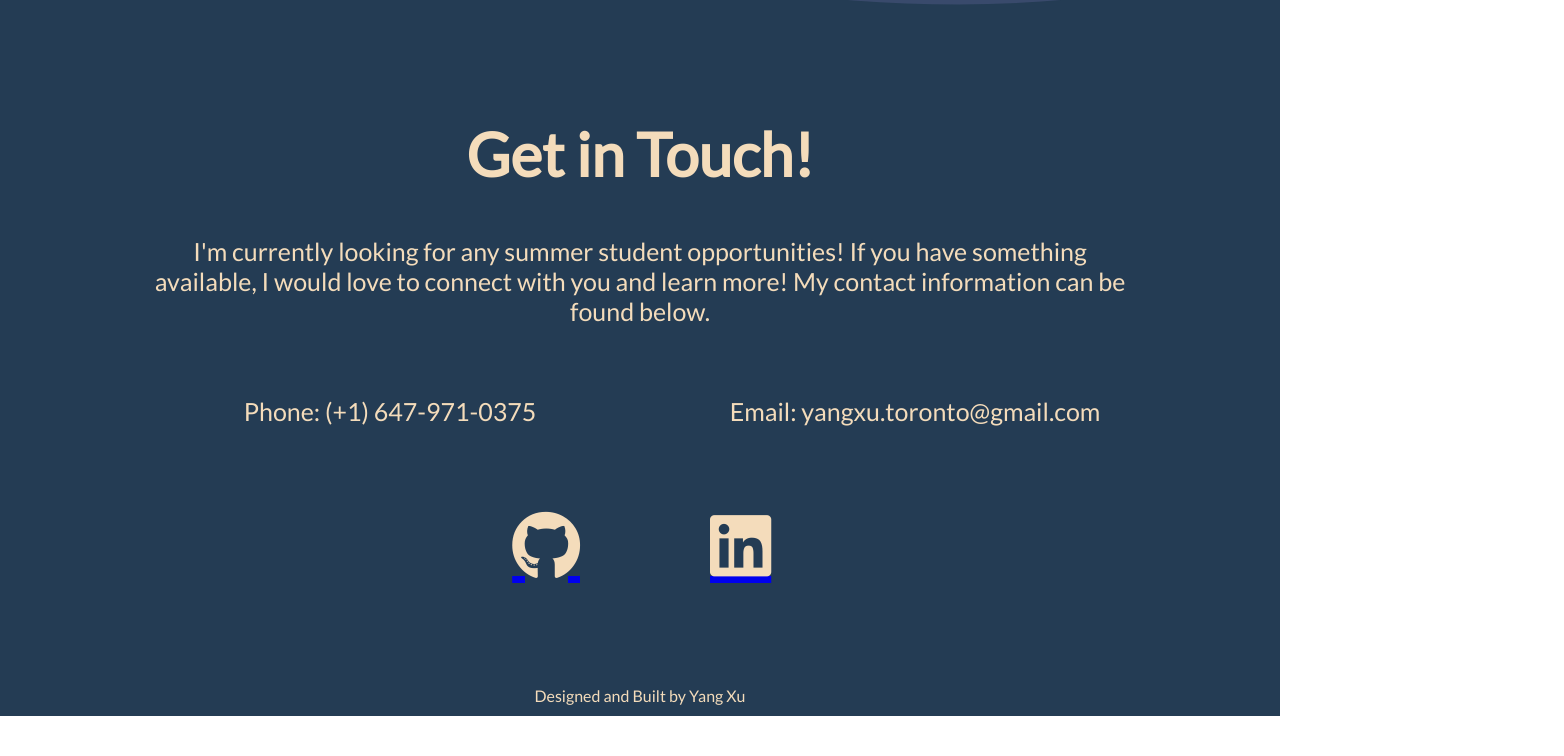
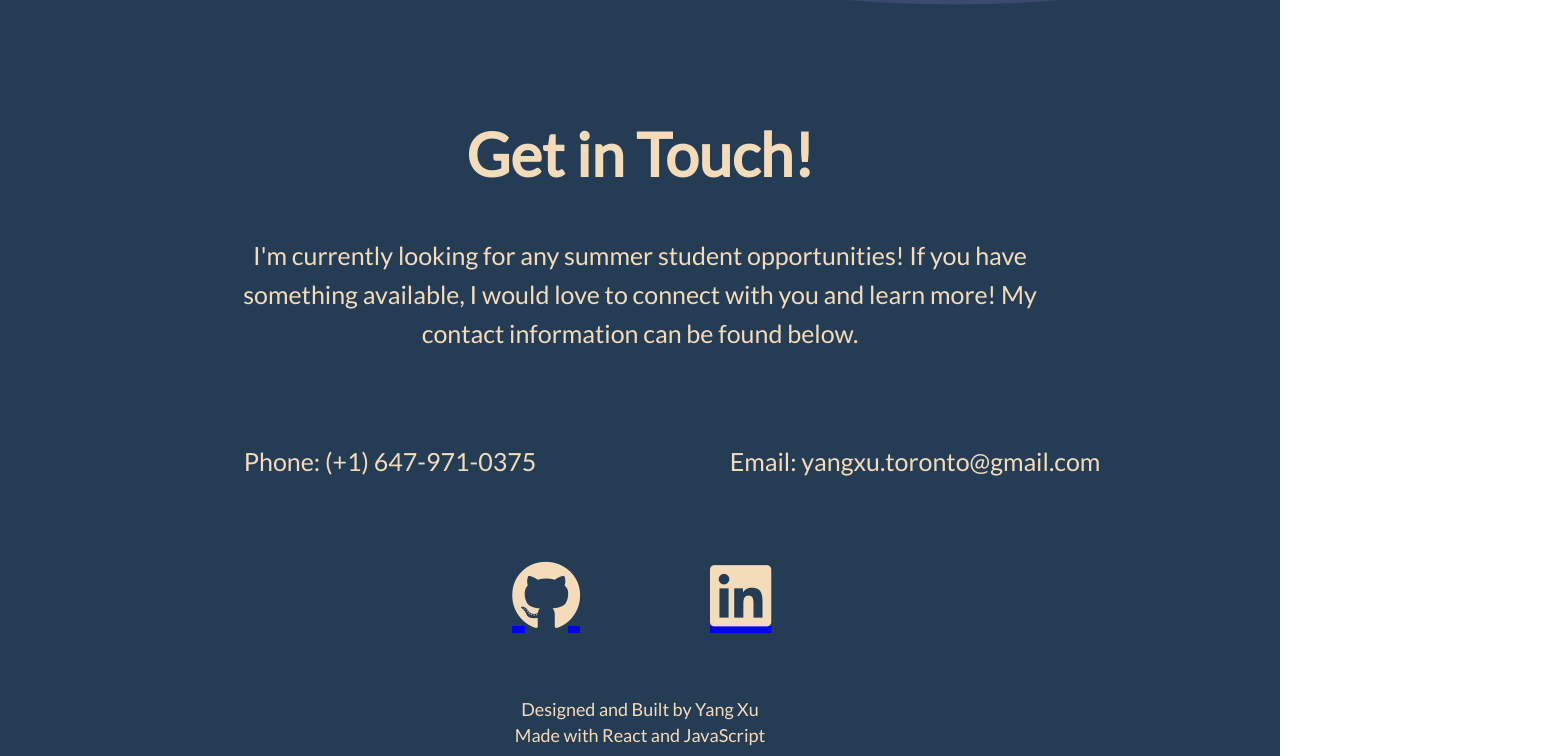
Before and after one commit to YangXu-0/personal-website, a React (Create React App) app: page / in a window 1280 px wide. Shown: the part 2164-2920 px from the top of the page, 1564 px wide, since content can reach past the window. Before the commit the page ends 2880 px from the top, so only its background shows below. Built offline with nearby package versions, Linux system fonts and the light colour scheme.

Commit message:
formatted the credits

```diff
--- a/src/App.css
+++ b/src/App.css
@@ -19,13 +19,15 @@
   left: 0;
 
   height: 100%;
-  width: 100vw;
+  width: 100%;
+
+  overflow: hidden;
 }
 
 main {
   display: grid;
   grid-template-columns: 100%;
-  grid-template-rows: 100vh 800px 400px 850px 30px;
+  grid-template-rows: 100vh 800px 400px 860px 60px;
   grid-template-areas:
   "top1"
   "about"
--- a/src/App.js
+++ b/src/App.js
@@ -2,6 +2,7 @@ import './App.css';
 import Top from './Components/top.js';
 import About from './Components/about.js';
 import Contact from './Components/contact.js';
+import Credits from './Components/credits.js';
 
 function App() {
   return (
@@ -34,7 +35,7 @@ function App() {
           </section>
 
           <section id="Credits">
-            <p>Designed and Built by Yang Xu</p>
+            <Credits />
           </section>
 
         </main>
--- a/src/Components/contact.css
+++ b/src/Components/contact.css
@@ -6,7 +6,7 @@
 
     display: grid;
     grid-template-columns: 1fr 500px 500px 1fr;
-    grid-template-rows: 200px 200px 100px 100px 200px 1fr;
+    grid-template-rows: 200px 200px 150px 100px 200px 1fr;
     grid-template-areas:
         "curve curve curve curve"
         ". Title Title ."
@@ -35,6 +35,9 @@
 #job {
     grid-area: pls;
     font-size: 25px;
+    padding-left: 100px;
+    padding-right: 100px;
+    line-height: 39px;
 }
 
 #phone {
--- /dev/null
+++ b/src/Components/credits.css
@@ -0,0 +1,5 @@
+#credits-container {
+    font-family: 'Lato', 'sans-serif';
+    font-size: 18px;
+    line-height: 26px;
+}
--- /dev/null
+++ b/src/Components/credits.js
@@ -0,0 +1,14 @@
+import './credits.css';
+
+function Credits(props) {
+    return (
+
+        <div id="credits-container">
+            <p>Designed and Built by Yang Xu</p>
+            <p>Made with React and JavaScript</p>
+        </div>
+
+    );
+}
+
+export default Credits;
```
